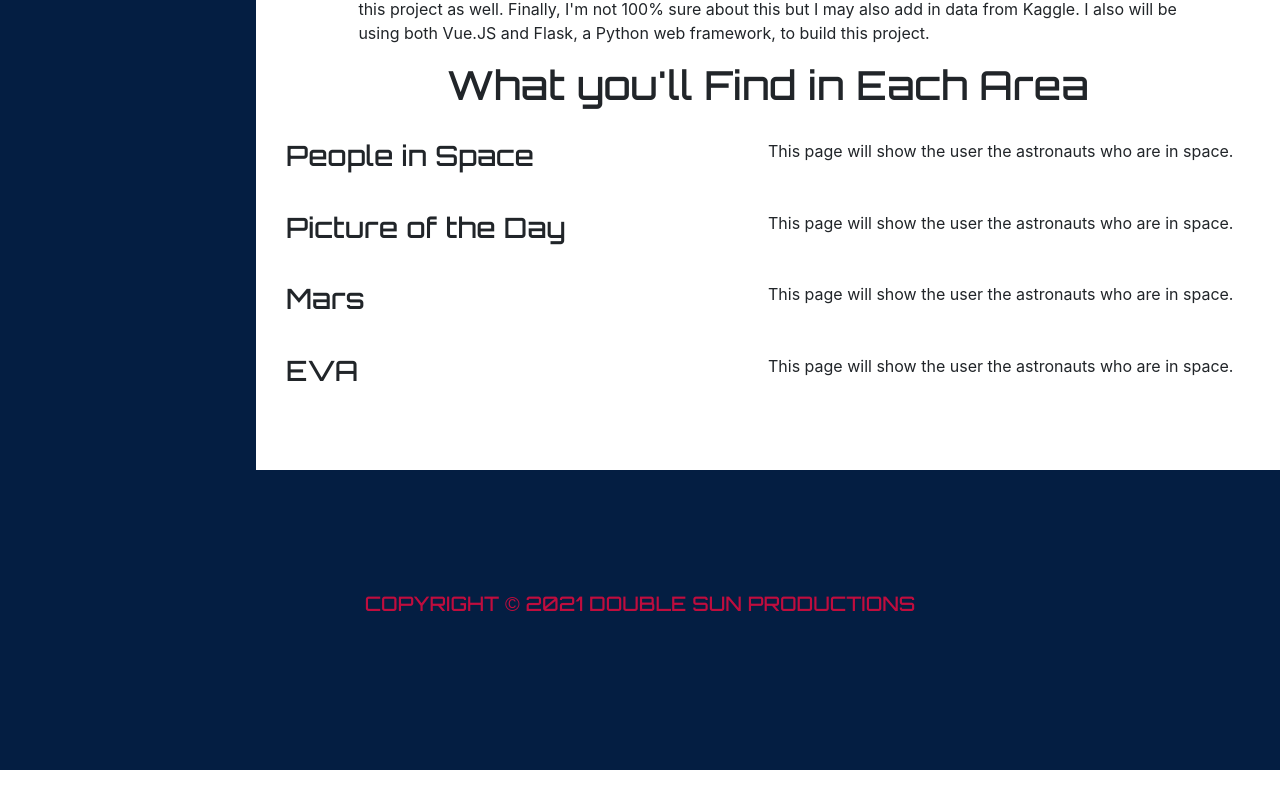
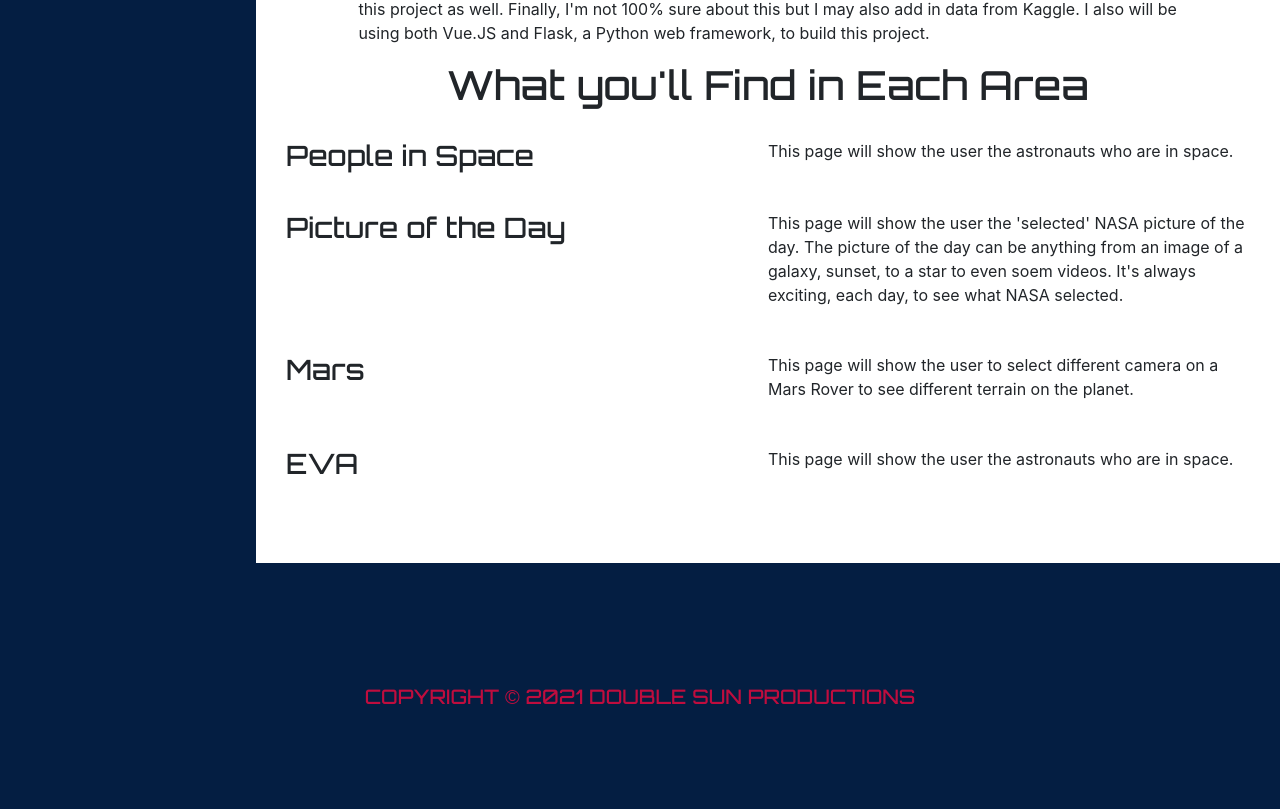
Before and after one commit to ravenusmc/nasa_project, a Vue app in the folder client/: page / in a window 1280 px wide. Shown: the part 877-1686 px from the top of the page. Before the commit the page ends 1647 px from the top, so only its background shows below. Built offline with nearby package versions, Linux system fonts and the light colour scheme; no server answers; what vue-google-charts would draw is missing.

Commit message:
working on landing page

```diff
--- a/client/src/components/home/InfoArea/ExplanationArea.vue
+++ b/client/src/components/home/InfoArea/ExplanationArea.vue
@@ -23,7 +23,11 @@
 				</div>
 
 				<div>
-					This page will show the user the astronauts who are in space.
+					<p>
+						This page will show the user the 'selected' NASA picture of the day. The picture of the day
+						can be anything from an image of a galaxy, sunset, to a star to even soem videos. It's always
+						exciting, each day, to see what NASA selected.
+					</p>
 				</div>
 
 			</div>
@@ -35,7 +39,10 @@
 				</div>
 
 				<div>
-					This page will show the user the astronauts who are in space.
+					<p>
+						This page will show the user to select different camera on a Mars Rover to see different
+						terrain on the planet.
+					</p>
 				</div>
 
 			</div>
@@ -47,7 +54,9 @@
 				</div>
 
 				<div>
-					This page will show the user the astronauts who are in space.
+					<p>
+						This page will show the user the astronauts who are in space.
+					</p>
 				</div>
 
 			</div>
```
